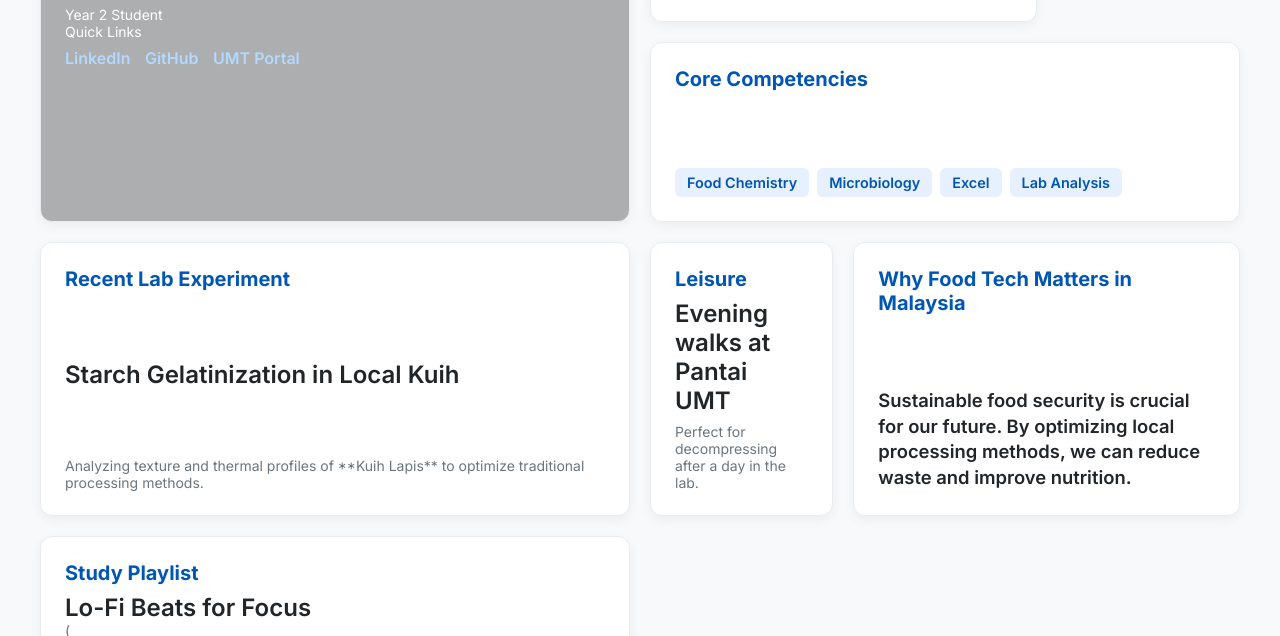
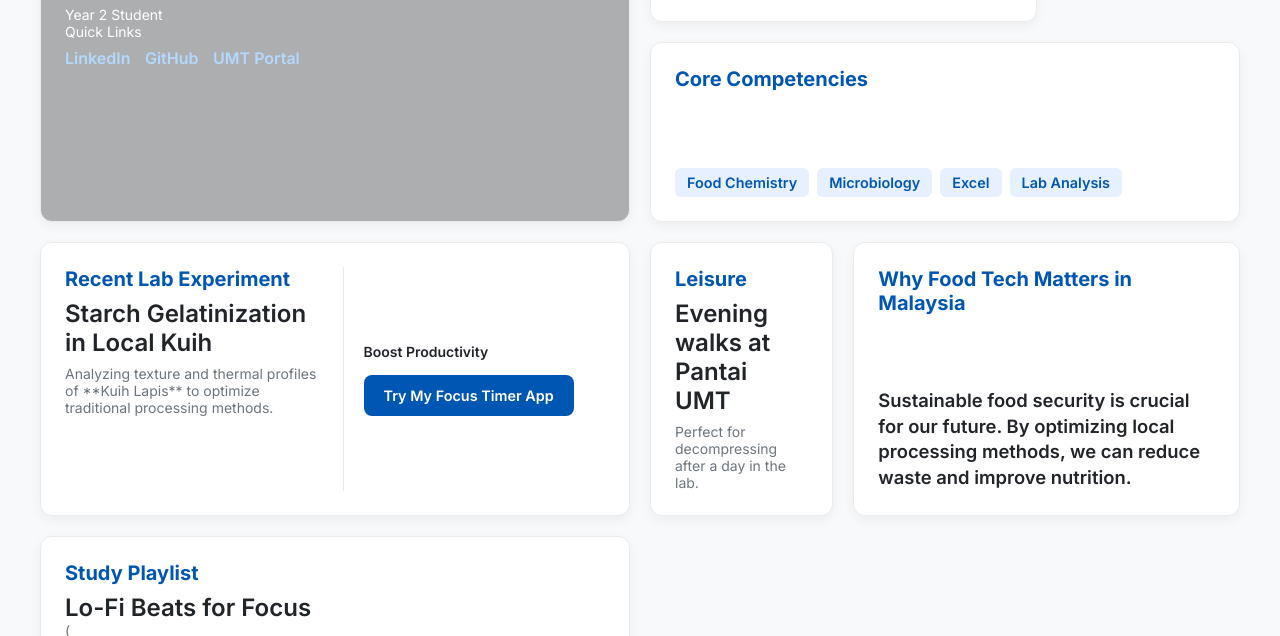
Before and after one commit to s80994/s80994.github.io, a plain HTML site: page index.html in a window 1280 px wide. Shown: the part 178-814 px from the top of the page. Drawn offline with Linux system fonts and the light colour scheme; grey boxes are pictures that could not be loaded.

Commit message:
Add files via upload
added link to my focus app

```diff
--- a/index.html
+++ b/index.html
@@ -90,40 +90,62 @@
             font-weight: 600;
         }
 
+        /* Button Styling */
+        .app-button {
+            display: inline-block;
+            margin-top: 15px;
+            padding: 12px 20px;
+            background-color: var(--color-accent);
+            color: white;
+            text-decoration: none;
+            border-radius: 8px;
+            font-weight: 600;
+            font-size: 0.9rem;
+            transition: background-color 0.3s ease, transform 0.2s ease;
+            text-align: center;
+            align-self: flex-start;
+        }
+
+        .app-button:hover {
+            background-color: #004494;
+            transform: translateY(-2px);
+            color: white;
+            text-decoration: none;
+        }
 
         /* Desktop Grid Layout (6 columns) */
-        /* Card 1 (Profile) - Large Box: Background Image Added Here */
         .card-profile {
             grid-column: span 3;
             grid-row: span 2;
             justify-content: flex-start;
-            /* --- BACKGROUND IMAGE RULES --- */
             background-image: url('bg.jpg');
             background-size: cover;
             background-position: center;
-            /* Ensure content inside the card is readable */
             color: white;
-            background-color: rgba(0, 0, 0, 0.3); /* Fallback/overlay */
+            background-color: rgba(0, 0, 0, 0.3);
         }
 
-        /* Override specific text colors for visibility on a dark background image */
         .card-profile .card-title,
         .card-profile .text-accent,
         .card-profile .link {
-            color: #b3d9ff; /* Very light blue for accent/titles */
+            color: #b3d9ff;
         }
         .card-profile .text-large,
         .card-profile .text-small {
             color: white;
         }
         .card-profile .text-large {
-            text-shadow: 1px 1px 3px rgba(0, 0, 0, 0.5); /* Shadow for name readability */
+            text-shadow: 1px 1px 3px rgba(0, 0, 0, 0.5);
         }
 
-        /* Positioning and size definitions */
         .card-location { grid-column: span 2; }
         .card-tech-stack { grid-column: span 3; }
-        .card-case-study { grid-column: span 3; }
+        .card-case-study {
+            grid-column: span 3;
+            display: grid;
+            grid-template-columns: 1fr 1fr;
+            gap: 15px;
+        }
         .card-hobby { grid-column: span 1; grid-row: span 1; }
         .card-reflection { grid-column: span 2; grid-row: span 1; }
         .card-playlist { grid-column: span 3; min-height: 120px; display: flex; align-items: center; }
@@ -138,11 +160,13 @@
                 grid-column: span 1 !important;
                 grid-row: span 1 !important;
             }
+            .card-case-study {
+                grid-template-columns: 1fr;
+            }
             body {
                 padding: 15px;
             }
-            /* Reverting colors on mobile profile card if the image isn't ideal */
-            .card-profile { background-color: rgba(0, 0, 0, 0.3); } /* Ensures some contrast */
+            .card-profile { background-color: rgba(0, 0, 0, 0.3); }
         }
     </style>
 </head>
@@ -183,9 +207,15 @@
         </div>
 
         <div class="bento-card card-case-study">
-            <p class="card-title">Recent Lab Experiment</p>
-            <p class="text-large" style="margin-bottom: 8px;">Starch Gelatinization in Local Kuih</p>
-            <p class="text-small">Analyzing texture and thermal profiles of **Kuih Lapis** to optimize traditional processing methods.</p>
+            <div>
+                <p class="card-title">Recent Lab Experiment</p>
+                <p class="text-large" style="margin-bottom: 8px;">Starch Gelatinization in Local Kuih</p>
+                <p class="text-small">Analyzing texture and thermal profiles of **Kuih Lapis** to optimize traditional processing methods.</p>
+            </div>
+            <div style="display: flex; flex-direction: column; justify-content: center; border-left: 1px solid #e9ecef; padding-left: 20px;">
+                <p class="text-small" style="font-weight: 600; color: var(--color-text-primary);">Boost Productivity</p>
+                <a href="https://s80994.github.io/focus-timer-appp/app.html" class="app-button" target="_blank">Try My Focus Timer App</a>
+            </div>
         </div>
 
         <div class="bento-card card-hobby">
```
